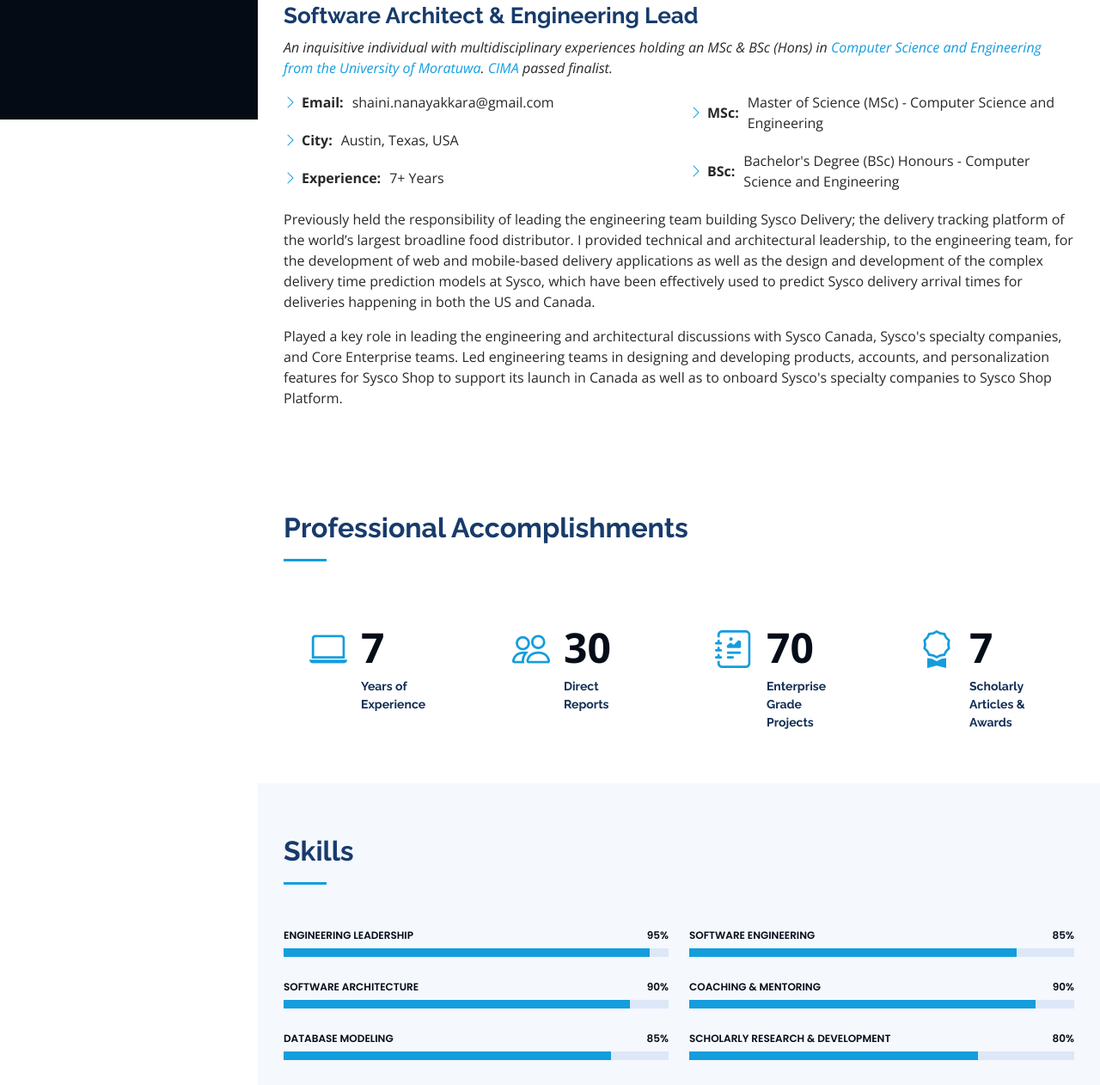
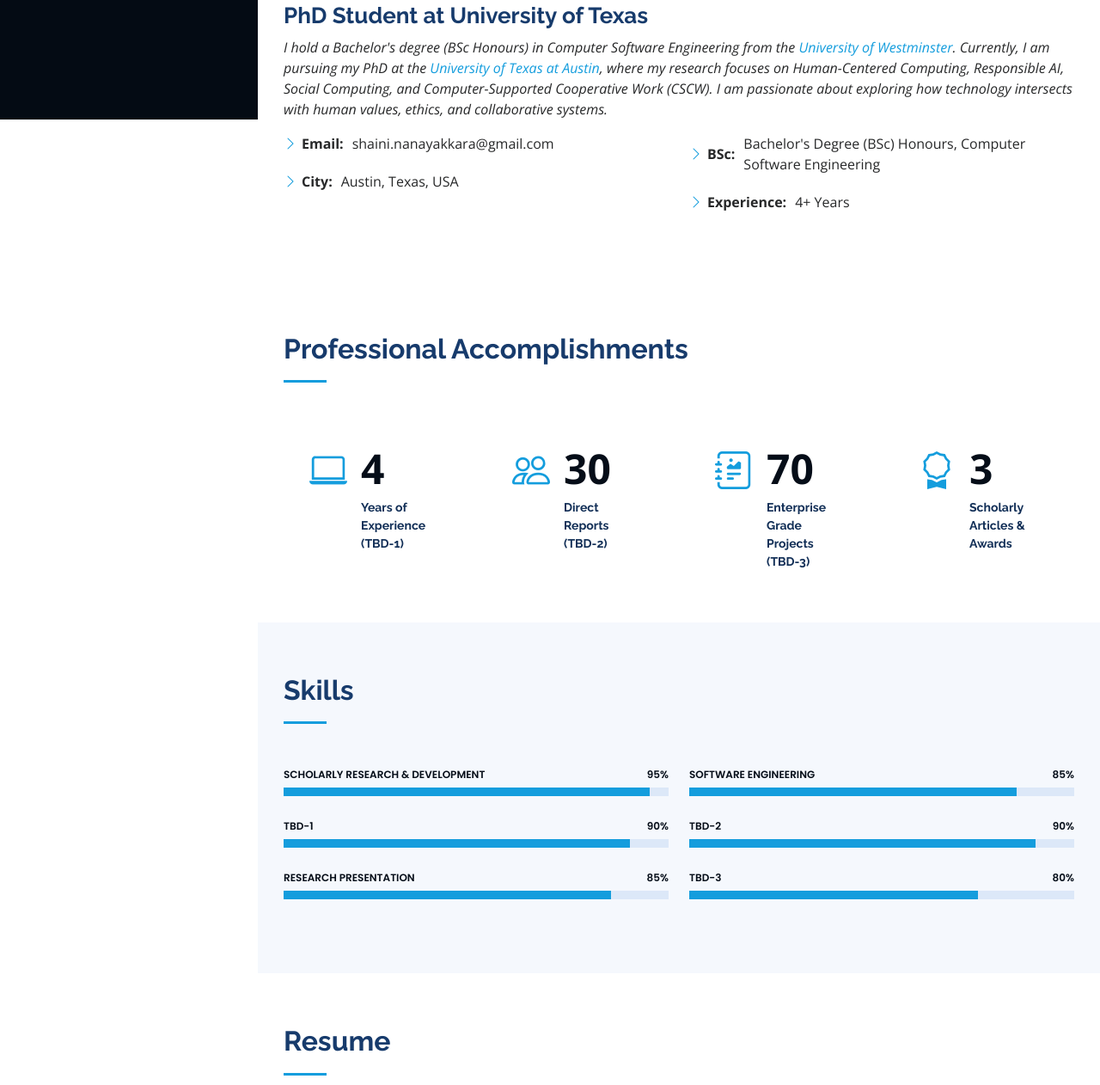
Before and after one commit to shaini-nana/shaini-nana.github.io, a plain HTML site: page index.html in a window 1280 px wide. Shown: the part 661-1923 px from the top of the page at 86% size. Drawn offline with nearby package versions, Linux system fonts and the light colour scheme.

Commit message:
update personal information

```diff
--- a/index.html
+++ b/index.html
@@ -84,27 +84,6 @@
             to meaningful research endeavors. I am excited about exploring opportunities to further my academic pursuits
             and contribute to the advancement of knowledge in my field.
           </p>
-
-          <!-- <p>Currently providing engineering leadership to onshore and offshore engineering teams (30+ engineers) at <em><a href="https://www.sysco.com/about/company-profile/the-sysco-story" target="_blank">Sysco</a></em>.</p>
-          </br>
-          <p>Leading the engineering teams in designing, developing, and supporting a Kafka-based streaming platform, a Java/Node.js services layer, and a GraphQL-based orchestration layer,
-            with a focus on three of the most critical domains in Sysco's next-gen e-commerce platform (USD 50B+ revenue):</p>
-            <ul style="margin-left: 40px;">
-                <li>Ordering</li>
-                <li>Third-party seller integrations</li>
-                <li>Specialty company integrations</li>
-            </ul>
-
-          <p>
-            Engineering Lead, Software Architect, and Full-Stack Developer
-            with hands-on experience in technical leadership, people management, and product management. Proficient in frontend, backend, and data engineering,
-            with expertise in designing, developing, and delivering scalable, reliable, and maintainable web, mobile, and machine learning-based solutions.
-          </p>
-          <br>
-          <p>
-            While working in the software engineering industry, I successfully completed my MSc in Computer Science and Engineering
-            and actively engaged in self-driven research projects that resulted in publications and contributions to academia.
-          </p> -->
         </div>
 
         <div class="row">
@@ -112,43 +91,28 @@
 <!--            <img src="assets/img/shaini-small.png" class="img-fluid" alt="">-->
 <!--          </div>-->
           <div class="col-lg-12 pt-4 pt-lg-0 content" data-aos="fade-left">
-            <h3>Software Architect &amp; Engineering Lead </h3>
+            <h3>PhD Student at University of Texas </h3>
             <p class="fst-italic">
-              An inquisitive individual with multidisciplinary experiences holding an MSc & BSc (Hons) in <em><a href="https://cse.mrt.ac.lk/" target="_blank">Computer Science and Engineering from the University of Moratuwa</a></em>.
-              <em><a href="https://www.aicpa-cima.com/home" target="_blank">CIMA</a></em> passed finalist.
+              I hold a Bachelor's degree (BSc Honours) in Computer Software Engineering from the
+              <em><a href="https://www.westminster.ac.uk/" target="_blank">University of Westminster</a></em>.
+              Currently, I am pursuing my PhD at the <em><a href="https://www.utexas.edu/" target="_blank">University of Texas at Austin</a></em>,
+              where my research focuses on Human-Centered Computing, Responsible AI, Social Computing, and Computer-Supported Cooperative Work (CSCW).
+              I am passionate about exploring how technology intersects with human values, ethics, and collaborative systems.
             </p>
             <div class="row">
               <div class="col-lg-6">
                 <ul>
-<!--                  <li><i class="bi bi-chevron-right"></i> <strong>Birthday:</strong> <span>10 July 1992</span></li>-->
-<!--                  <li><i class="bi bi-chevron-right"></i> <strong>Website:</strong> <span>www.example.com</span></li>-->
-                  <!-- <li><i class="bi bi-chevron-right"></i> <strong>Phone:</strong> <span>+1-512-975-5113</span></li> -->
                   <li><i class="bi bi-chevron-right"></i> <strong>Email:</strong> <span>shaini.nanayakkara@gmail.com</span></li>
                   <li><i class="bi bi-chevron-right"></i> <strong>City:</strong> <span>Austin, Texas, USA</span></li>
-                  <li><i class="bi bi-chevron-right"></i> <strong>Experience:</strong> <span>7+ Years</span></li>
                 </ul>
               </div>
               <div class="col-lg-6">
                 <ul>
-<!--                  <li><i class="bi bi-chevron-right"></i> <strong>Age:</strong> <span>30</span></li>-->
-                  <li><i class="bi bi-chevron-right"></i> <strong>MSc:</strong> <span>Master of Science (MSc) - Computer Science and Engineering</span></li>
-                  <li><i class="bi bi-chevron-right"></i> <strong>BSc:</strong> <span>Bachelor's Degree (BSc) Honours - Computer Science and Engineering</span></li>
-                  <!-- <li><i class="bi bi-chevron-right"></i> <strong>Email:</strong> <span>pravinda92@gmail.com</span></li> -->
+                  <li><i class="bi bi-chevron-right"></i> <strong>BSc:</strong> <span>Bachelor's Degree (BSc) Honours, Computer Software Engineering</span></li>
+                  <li><i class="bi bi-chevron-right"></i> <strong>Experience:</strong> <span>4+ Years</span></li>
                 </ul>
               </div>
             </div>
-            <p>
-              Previously held the responsibility of leading the engineering team building Sysco Delivery;
-              the delivery tracking platform of the world’s largest broadline food distributor.
-              I provided technical and architectural leadership, to the engineering team, for the development of web and mobile-based delivery applications
-              as well as the design and development of the complex delivery time prediction models at Sysco,
-              which have been effectively used to predict Sysco delivery arrival times for deliveries happening in both the US and Canada.
-            </p>
-            <p>
-              Played a key role in leading the engineering and architectural discussions with Sysco Canada, Sysco's specialty companies, and Core Enterprise teams.
-              Led engineering teams in designing and developing products, accounts, and personalization features for Sysco Shop to support its launch in Canada
-              as well as to onboard Sysco's specialty companies to Sysco Shop Platform.
-            </p>
           </div>
         </div>
 
@@ -169,8 +133,8 @@
           <div class="col-lg-3 col-md-6 d-md-flex align-items-md-stretch" data-aos="fade-up">
             <div class="count-box">
               <i class="bi bi-laptop"></i>
-              <span data-purecounter-start="0" data-purecounter-end="7" data-purecounter-duration="1" class="purecounter"></span>
-              <p><strong>Years of Experience</strong></p>
+              <span data-purecounter-start="0" data-purecounter-end="4" data-purecounter-duration="1" class="purecounter"></span>
+              <p><strong>Years of Experience (TBD-1)</strong></p>
             </div>
           </div>
 
@@ -178,7 +142,7 @@
             <div class="count-box">
               <i class="bi bi-people"></i>
               <span data-purecounter-start="0" data-purecounter-end="30" data-purecounter-duration="1" class="purecounter"></span>
-              <p><strong>Direct Reports</strong></p>
+              <p><strong>Direct Reports (TBD-2)</strong></p>
             </div>
           </div>
 
@@ -186,14 +150,14 @@
             <div class="count-box">
               <i class="bi bi-journal-richtext"></i>
               <span data-purecounter-start="0" data-purecounter-end="70" data-purecounter-duration="1" class="purecounter"></span>
-              <p><strong>Enterprise Grade Projects</strong></p>
+              <p><strong>Enterprise Grade Projects (TBD-3)</strong></p>
             </div>
           </div>
 
           <div class="col-lg-3 col-md-6 d-md-flex align-items-md-stretch" data-aos="fade-up" data-aos-delay="200">
             <div class="count-box">
               <i class="bi bi-award"></i>
-              <span data-purecounter-start="0" data-purecounter-end="7" data-purecounter-duration="1" class="purecounter"></span>
+              <span data-purecounter-start="0" data-purecounter-end="3" data-purecounter-duration="1" class="purecounter"></span>
               <p><strong>Scholarly Articles & Awards</strong></p>
             </div>
           </div>
@@ -217,21 +181,21 @@
           <div class="col-lg-6" data-aos="fade-up">
 
             <div class="progress">
-              <span class="skill">Engineering Leadership<i class="val">95%</i></span>
+              <span class="skill">Scholarly Research & Development<i class="val">95%</i></span>
               <div class="progress-bar-wrap">
                 <div class="progress-bar" role="progressbar" aria-valuenow="95" aria-valuemin="0" aria-valuemax="100"></div>
               </div>
             </div>
 
             <div class="progress">
-              <span class="skill">Software Architecture<i class="val">90%</i></span>
+              <span class="skill">TBD-1<i class="val">90%</i></span>
               <div class="progress-bar-wrap">
                 <div class="progress-bar" role="progressbar" aria-valuenow="90" aria-valuemin="0" aria-valuemax="100"></div>
               </div>
             </div>
 
             <div class="progress">
-              <span class="skill">Database Modeling<i class="val">85%</i></span>
+              <span class="skill">Research Presentation<i class="val">85%</i></span>
               <div class="progress-bar-wrap">
                 <div class="progress-bar" role="progressbar" aria-valuenow="85" aria-valuemin="0" aria-valuemax="100"></div>
               </div>
@@ -249,14 +213,14 @@
             </div>
 
             <div class="progress">
-              <span class="skill">Coaching & Mentoring <i class="val">90%</i></span>
+              <span class="skill">TBD-2 <i class="val">90%</i></span>
               <div class="progress-bar-wrap">
                 <div class="progress-bar" role="progressbar" aria-valuenow="90" aria-valuemin="0" aria-valuemax="100"></div>
               </div>
             </div>
 
             <div class="progress">
-              <span class="skill">Scholarly Research & Development <i class="val">80%</i></span>
+              <span class="skill"> TBD-3 <i class="val">80%</i></span>
               <div class="progress-bar-wrap">
                 <div class="progress-bar" role="progressbar" aria-valuenow="75" aria-valuemin="0" aria-valuemax="100"></div>
               </div>
```
